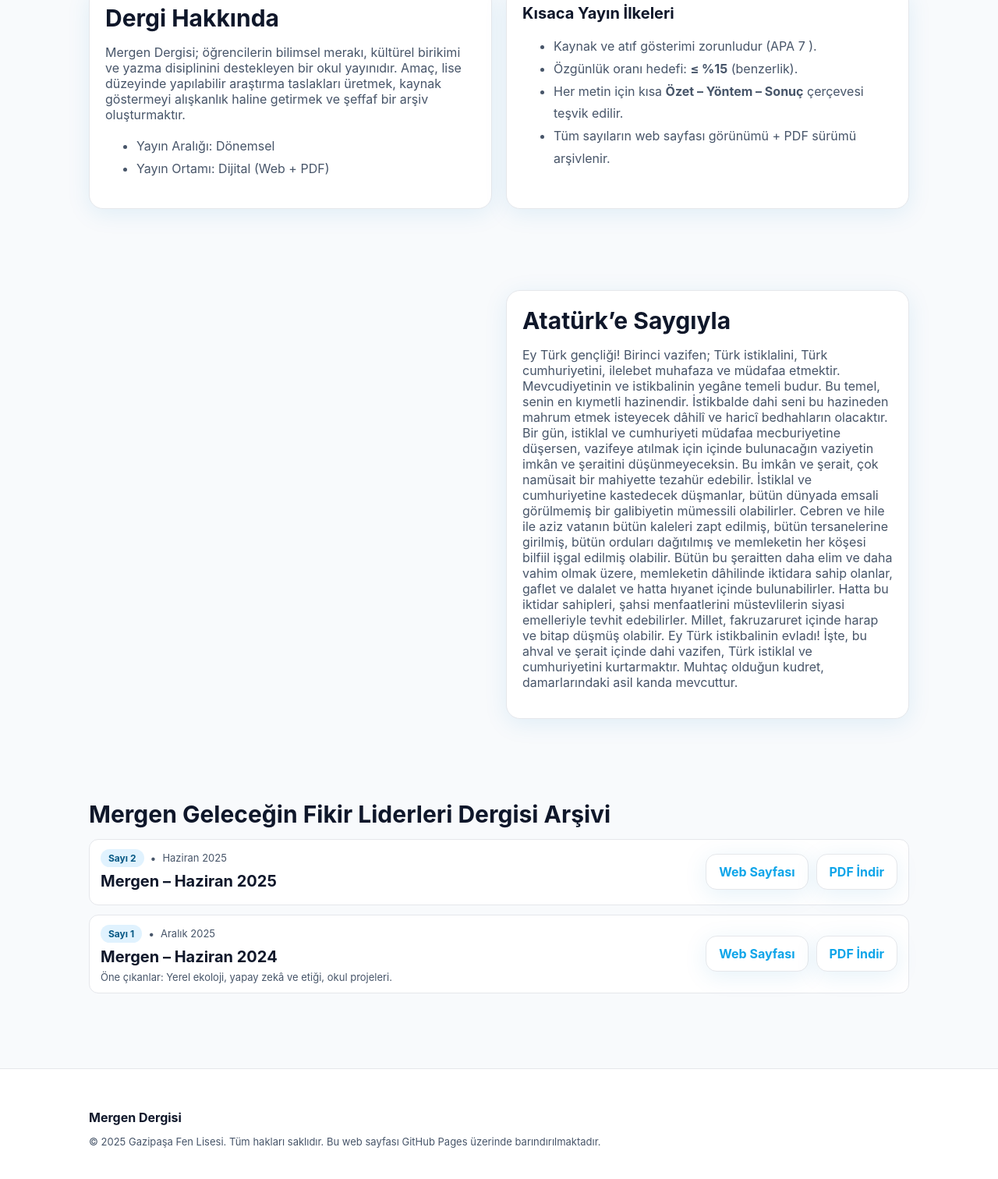
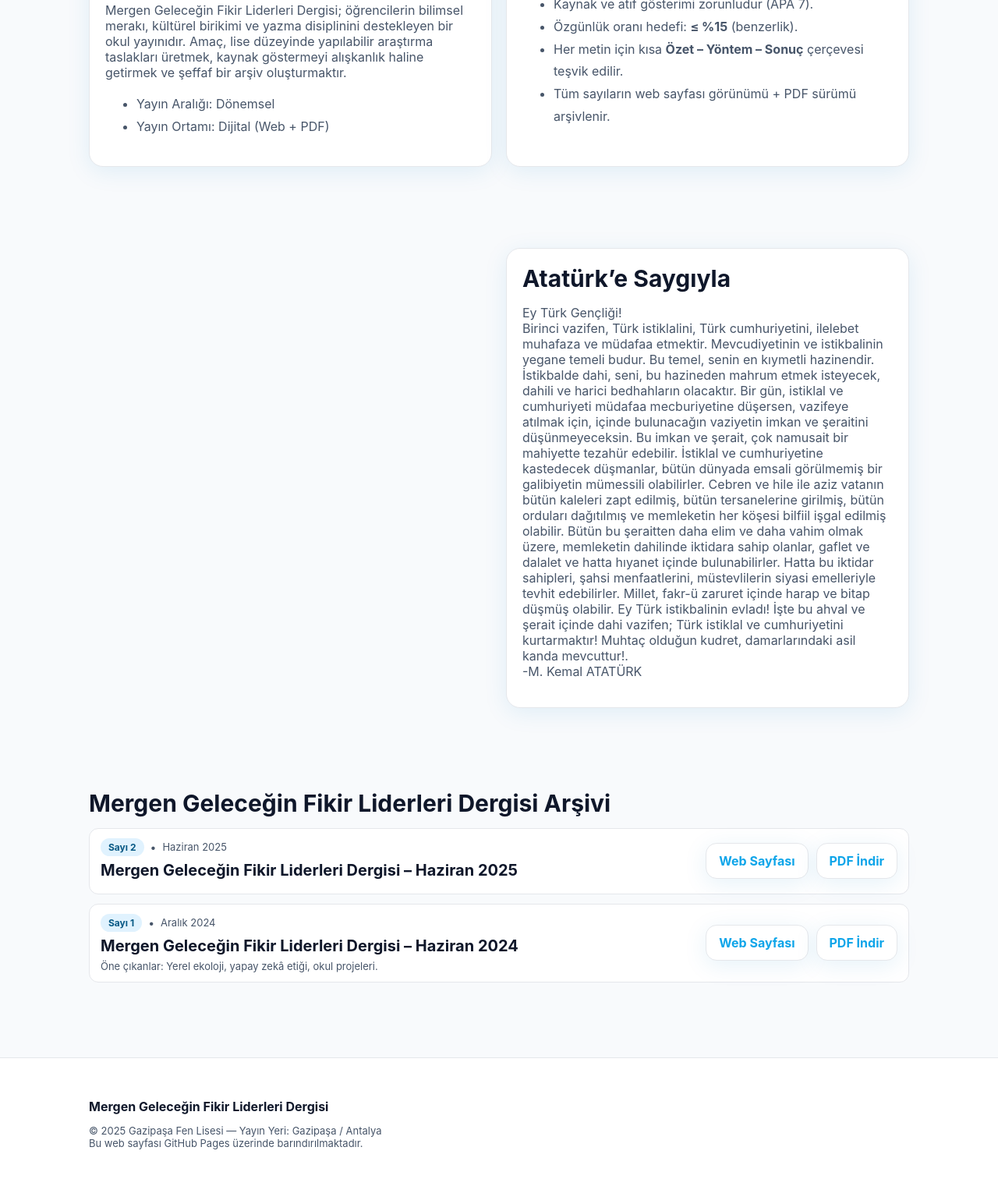
Before and after one commit to AlperAydemir/Mergen, a plain HTML site: page index.html in a window 1280 px wide. Shown: the part 542-2054 px from the top of the page at 78% size. Drawn offline with Linux system fonts and the light colour scheme.

Commit message:
Update index.html — site name and ISSN footer alignment

```diff
--- a/index.html
+++ b/index.html
@@ -88,13 +88,12 @@
         <div class="brand-logo" aria-hidden="true">🜲</div>
         <div>
           <div style="font-size:15px;color:var(--muted);font-weight:700;letter-spacing:.6px;">GAZİPAŞA FEN LİSESİ</div>
-          <b style="font-size:18px">Mergen Dergisi</b>
+          <b style="font-size:18px">Mergen Geleceğin Fikir Liderleri Dergisi</b>
         </div>
       </div>
       <nav style="display:flex;gap:16px">
         <a href="#hakkimizda">Hakkında</a>
         <a href="#ataturk">Atatürk</a>
-
         <a href="#arsiv">Mergen Arşivi</a>
       </nav>
     </div>
@@ -104,31 +103,30 @@
     <section class="hero">
       <div class="container hero-wrap">
         <div>
-          <h1>Mergen Geleceğin Fikir Liderleri Dergisi — Bilim, Kültür ve Araştırma</h1>
-          <p>Gazipaşa Fen Lisesi öğrencilerinin kaleminden özgün yazılar, okul projeleri ve seçme dosyalar. Bu sayfa, e‑ISSN başvuru gereklerine uygun olarak derginin web sürümünü sunar.</p>
+          <h1>Mergen Geleceğin Fikir Liderleri Dergisi</h1>
+          <p>Gazipaşa Fen Lisesi öğrencilerinin kaleminden özgün yazılar, okul projeleri ve seçme dosyalar. Bu sayfa, e-ISSN başvuru gereklerine uygun olarak derginin web sürümünü sunar.</p>
           <div class="cta">
             <a class="btn primary" href="#arsiv">📚 Arşive Git</a>
             <a class="btn" href="#hakkimizda">ℹ️ Dergi Hakkında</a>
           </div>
         </div>
-
+      </div>
     </section>
 
     <section id="hakkimizda" class="section">
       <div class="container grid cols-2">
         <div class="card">
           <h2>Dergi Hakkında</h2>
-          <p class="muted">Mergen Dergisi; öğrencilerin bilimsel merakı, kültürel birikimi ve yazma disiplinini destekleyen bir okul yayınıdır. Amaç, lise düzeyinde yapılabilir araştırma taslakları üretmek, kaynak göstermeyi alışkanlık haline getirmek ve şeffaf bir arşiv oluşturmaktır.</p>
+          <p class="muted">Mergen Geleceğin Fikir Liderleri Dergisi; öğrencilerin bilimsel merakı, kültürel birikimi ve yazma disiplinini destekleyen bir okul yayınıdır. Amaç, lise düzeyinde yapılabilir araştırma taslakları üretmek, kaynak göstermeyi alışkanlık haline getirmek ve şeffaf bir arşiv oluşturmaktır.</p>
           <ul class="muted" style="line-height:1.8">
             <li>Yayın Aralığı: Dönemsel</li>
             <li>Yayın Ortamı: Dijital (Web + PDF)</li>
-
           </ul>
         </div>
         <div class="card">
           <h3 style="margin-top:0">Kısaca Yayın İlkeleri</h3>
           <ul class="muted" style="line-height:1.8">
-            <li>Kaynak ve atıf gösterimi zorunludur (APA 7 ).</li>
+            <li>Kaynak ve atıf gösterimi zorunludur (APA 7).</li>
             <li>Özgünlük oranı hedefi: <b>≤ %15</b> (benzerlik).</li>
             <li>Her metin için kısa <b>Özet – Yöntem – Sonuç</b> çerçevesi teşvik edilir.</li>
             <li>Tüm sayıların web sayfası görünümü + PDF sürümü arşivlenir.</li>
@@ -141,44 +139,53 @@
       <div class="container grid cols-2">
         <figure>
           <!-- Atatürk görseli: /assets/ataturk.jpg yerleşimini kullanın -->
-
-
         </figure>
         <div class="card">
           <h2>Atatürk’e Saygıyla</h2>
-          <p class="muted">Ey Türk gençliği! Birinci vazifen; Türk istiklalini, Türk cumhuriyetini, ilelebet muhafaza ve müdafaa etmektir.
-
-            Mevcudiyetinin ve istikbalinin yegâne temeli budur. Bu temel, senin en kıymetli hazinendir. İstikbalde dahi seni bu hazineden mahrum etmek isteyecek dâhilî ve haricî bedhahların olacaktır. Bir gün, istiklal ve cumhuriyeti müdafaa mecburiyetine düşersen, vazifeye atılmak için içinde bulunacağın vaziyetin imkân ve şeraitini düşünmeyeceksin. Bu imkân ve şerait, çok namüsait bir mahiyette tezahür edebilir. İstiklal ve cumhuriyetine kastedecek düşmanlar, bütün dünyada emsali görülmemiş bir galibiyetin mümessili olabilirler. Cebren ve hile ile aziz vatanın bütün kaleleri zapt edilmiş, bütün tersanelerine girilmiş, bütün orduları dağıtılmış ve memleketin her köşesi bilfiil işgal edilmiş olabilir. Bütün bu şeraitten daha elim ve daha vahim olmak üzere, memleketin dâhilinde iktidara sahip olanlar, gaflet ve dalalet ve hatta hıyanet içinde bulunabilirler. Hatta bu iktidar sahipleri, şahsi menfaatlerini müstevlilerin siyasi emelleriyle tevhit edebilirler. Millet, fakruzaruret içinde harap ve bitap düşmüş olabilir.
-
-            Ey Türk istikbalinin evladı! İşte, bu ahval ve şerait içinde dahi vazifen, Türk istiklal ve cumhuriyetini kurtarmaktır. Muhtaç olduğun kudret, damarlarındaki asil kanda mevcuttur.</p>
-
+          <p class="muted">Ey Türk Gençliği!<br>
+            Birinci vazifen, Türk istiklalini, Türk cumhuriyetini, ilelebet muhafaza
+            ve müdafaa etmektir.
+            Mevcudiyetinin ve istikbalinin yegane temeli budur. Bu temel, senin
+            en kıymetli hazinendir. İstikbalde dahi, seni, bu hazineden mahrum etmek
+            isteyecek, dahili ve harici bedhahların olacaktır. Bir gün, istiklal ve
+            cumhuriyeti müdafaa mecburiyetine düşersen, vazifeye atılmak için, içinde
+            bulunacağın vaziyetin imkan ve şeraitini düşünmeyeceksin. Bu imkan ve
+            şerait, çok namusait bir mahiyette tezahür edebilir. İstiklal ve
+            cumhuriyetine kastedecek düşmanlar, bütün dünyada emsali görülmemiş
+            bir galibiyetin mümessili olabilirler. Cebren ve hile ile aziz vatanın bütün
+            kaleleri zapt edilmiş, bütün tersanelerine girilmiş, bütün orduları dağıtılmış
+            ve memleketin her köşesi bilfiil işgal edilmiş olabilir. Bütün bu şeraitten
+            daha elim ve daha vahim olmak üzere, memleketin dahilinde iktidara sahip
+            olanlar, gaflet ve dalalet ve hatta hıyanet içinde bulunabilirler. Hatta bu
+            iktidar sahipleri, şahsi menfaatlerini, müstevlilerin siyasi emelleriyle tevhit
+            edebilirler. Millet, fakr-ü zaruret içinde harap ve bitap düşmüş olabilir.
+            Ey Türk istikbalinin evladı! İşte bu ahval ve şerait içinde dahi vazifen;
+            Türk istiklal ve cumhuriyetini kurtarmaktır! Muhtaç olduğun kudret,
+            damarlarındaki asil kanda mevcuttur!.<br> -M. Kemal ATATÜRK</p>
         </div>
       </div>
     </section>
 
-
-
     <section id="arsiv" class="section">
       <div class="container">
         <h2>Mergen Geleceğin Fikir Liderleri Dergisi Arşivi</h2>
-         <div class="archive-list">
+        <div class="archive-list">
           <div class="archive-item">
             <div>
               <div class="meta"><span class="tag">Sayı 2</span><span>•</span><span class="small">Haziran 2025</span></div>
-              <h3 style="margin:6px 0 6px">Mergen – Haziran 2025</h3>
-
+              <h3 style="margin:6px 0 6px">Mergen Geleceğin Fikir Liderleri Dergisi – Haziran 2025</h3>
             </div>
             <div style="display:flex;gap:10px;flex-wrap:wrap">
-                <a class="btn" href="mergen2025.html">Web Sayfası</a>
+              <a class="btn" href="mergen2025.html">Web Sayfası</a>
               <a class="btn" href="dergi2025.pdf" target="_blank" rel="noopener">PDF İndir</a>
             </div>
           </div>
 
           <div class="archive-item">
             <div>
-              <div class="meta"><span class="tag">Sayı 1</span><span>•</span><span class="small">Aralık 2025</span></div>
-              <h3 style="margin:6px 0 6px">Mergen – Haziran 2024</h3>
-              <p class="muted small" style="margin:0">Öne çıkanlar: Yerel ekoloji, yapay zekâ ve etiği, okul projeleri.</p>
+              <div class="meta"><span class="tag">Sayı 1</span><span>•</span><span class="small">Aralık 2024</span></div>
+              <h3 style="margin:6px 0 6px">Mergen Geleceğin Fikir Liderleri Dergisi – Haziran 2024</h3>
+              <p class="muted small" style="margin:0">Öne çıkanlar: Yerel ekoloji, yapay zekâ etiği, okul projeleri.</p>
             </div>
             <div style="display:flex;gap:10px;flex-wrap:wrap">
               <a class="btn" href="mergen2024.html">Web Sayfası</a>
@@ -186,8 +193,6 @@
             </div>
           </div>
         </div>
-
-
       </div>
     </section>
   </main>
@@ -195,11 +200,13 @@
   <footer>
     <div class="container footer-grid">
       <div>
-        <b>Mergen Dergisi</b>
-        <p class="small muted">© <span id="yıl"></span> Gazipaşa Fen Lisesi. Tüm hakları saklıdır. Bu web sayfası GitHub Pages üzerinde barındırılmaktadır.</p>
+        <b>Mergen Geleceğin Fikir Liderleri Dergisi</b>
+        <p class="small muted">
+          © <span id="yıl"></span> Gazipaşa Fen Lisesi — Yayın Yeri: Gazipaşa / Antalya<br>
 
+          Bu web sayfası GitHub Pages üzerinde barındırılmaktadır.
+        </p>
       </div>
-
     </div>
     <script>
       document.getElementById('yıl').textContent = new Date().getFullYear();
```
